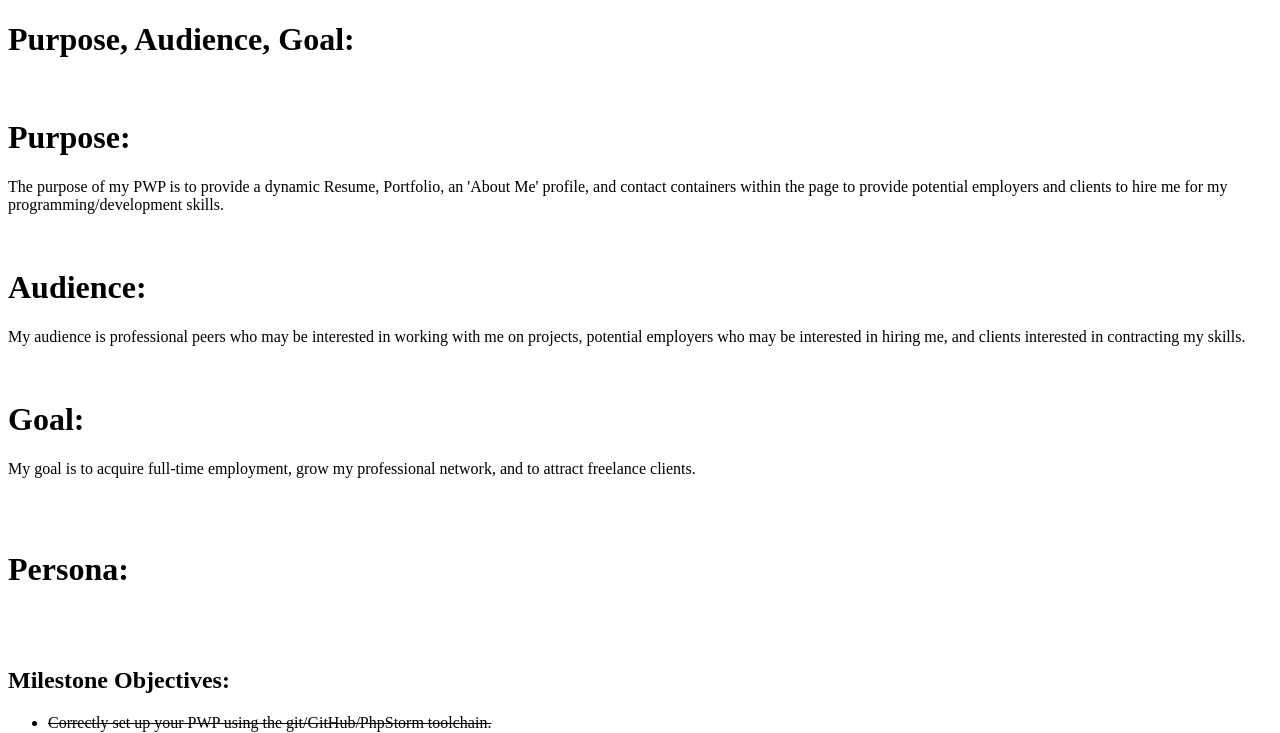
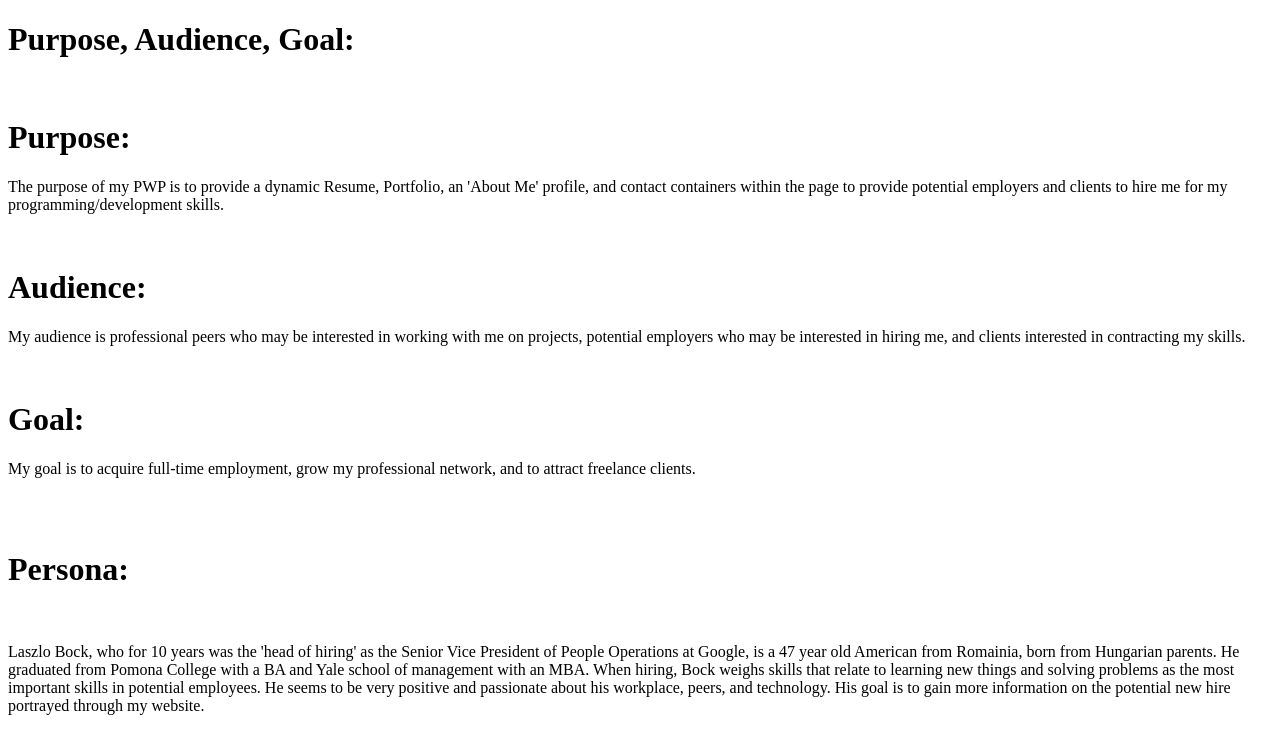
Before and after one commit to BeckTimothy/tbeck-pwp-portfolio, a PHP site: page /milestone-1.php in a window 1280 px wide. Shown: the top 733 px of the page. Run offline with PHP 8.4, Linux system fonts and the light colour scheme.

Commit message:
created a persona and added headshot of person from persona

```diff
--- a/public_html/documentation/milestone-1.php
+++ b/public_html/documentation/milestone-1.php
@@ -20,18 +20,20 @@
 		<br>
 		<h1>Persona:</h1>
 		<br>
-
+		<p>Laszlo Bock, who for 10 years was the 'head of hiring' as the Senior Vice President of People Operations at Google, is a 47 year old American from Romainia, born from Hungarian parents. He graduated from Pomona College with a BA and Yale school of management with an MBA. When hiring, Bock weighs skills that relate to learning new things and solving problems as the most important skills in potential employees. He seems to be very positive and passionate about his workplace, peers, and technology. His goal is to gain more information on the potential new hire portrayed through my website.</p>
 		<br>
-		<h1></h1>
+		<div>
+			<img src="https://scontent-dfw5-2.xx.fbcdn.net/v/t1.0-1/c0.0.160.160a/p160x160/37357051_10215043452773432_5609837740867715072_n.jpg?_nc_cat=100&_nc_oc=AQk95wXkztSiwwO7a3XD4bA1Nhb7FQNiui_21kqRrgLlcaU9M6lJjhC6HUUxuOyAeWU&_nc_ht=scontent-dfw5-2.xx&oh=dcf2f22b63d0d271334217eb9bfd6287&oe=5E3215A7" alt="headshot of Laszlo Bock">
+		</div>
+		<br>
 	</div>
-
 	<div>
 		<h2>Milestone Objectives:</h2>
 		<ul>
 			<li><s>Correctly set up your PWP using the git/GitHub/PhpStorm toolchain.</s></li>
 			<li><s>Create the correct directory structure for the project exactly as outlined below.</s></li>
-			<li>Define a purpose, audience, and goal for your project.</li>
-			<li>Create one Persona for your project.</li>
+			<li><s>Define a purpose, audience, and goal for your project.</s></li>
+			<li><s>Create one Persona for your project.</s></li>
 		</ul>
 	</div>
 </body>
```
